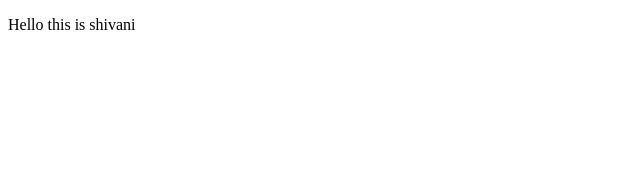
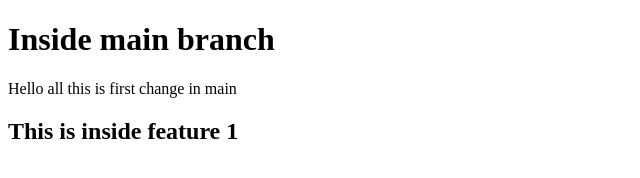
Before and after one commit to DiddiShivani/Git-Demo, a plain HTML site: page index.html in a window 1280 px wide. Shown: the whole page, without its empty margins (0-640 px from the left). Drawn offline with Linux system fonts and the light colour scheme.

Commit message:
second commit

```diff
--- a/index.html
+++ b/index.html
@@ -6,6 +6,8 @@
     <title>Webpage</title>
 </head>
 <body>
-    <p>Hello this is shivani</p>
+    <h1>Inside main branch</h1>
+    <p>Hello all this is first change in main </p>
+    <h2>This is inside feature 1</h2>
 </body>
 </html>
```
